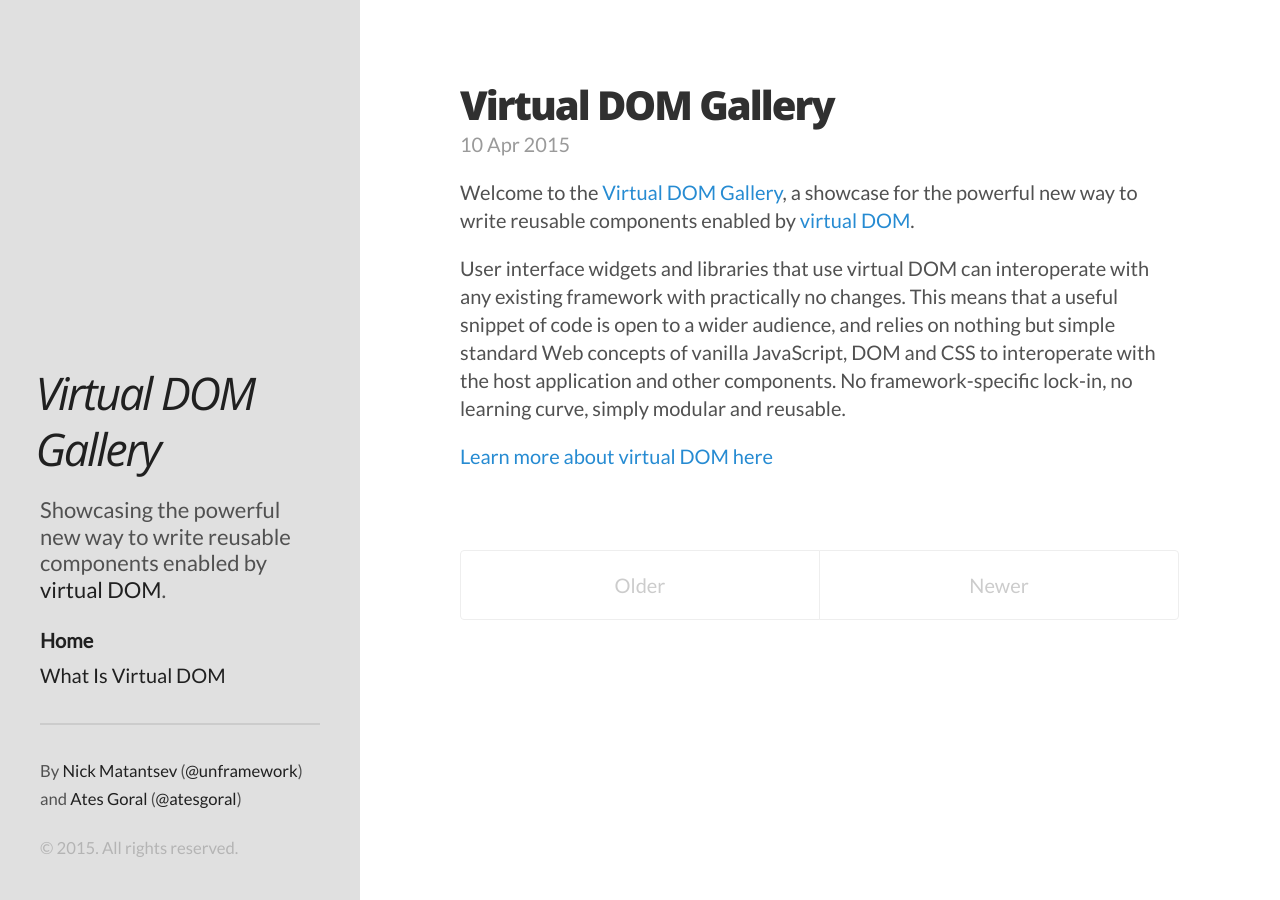
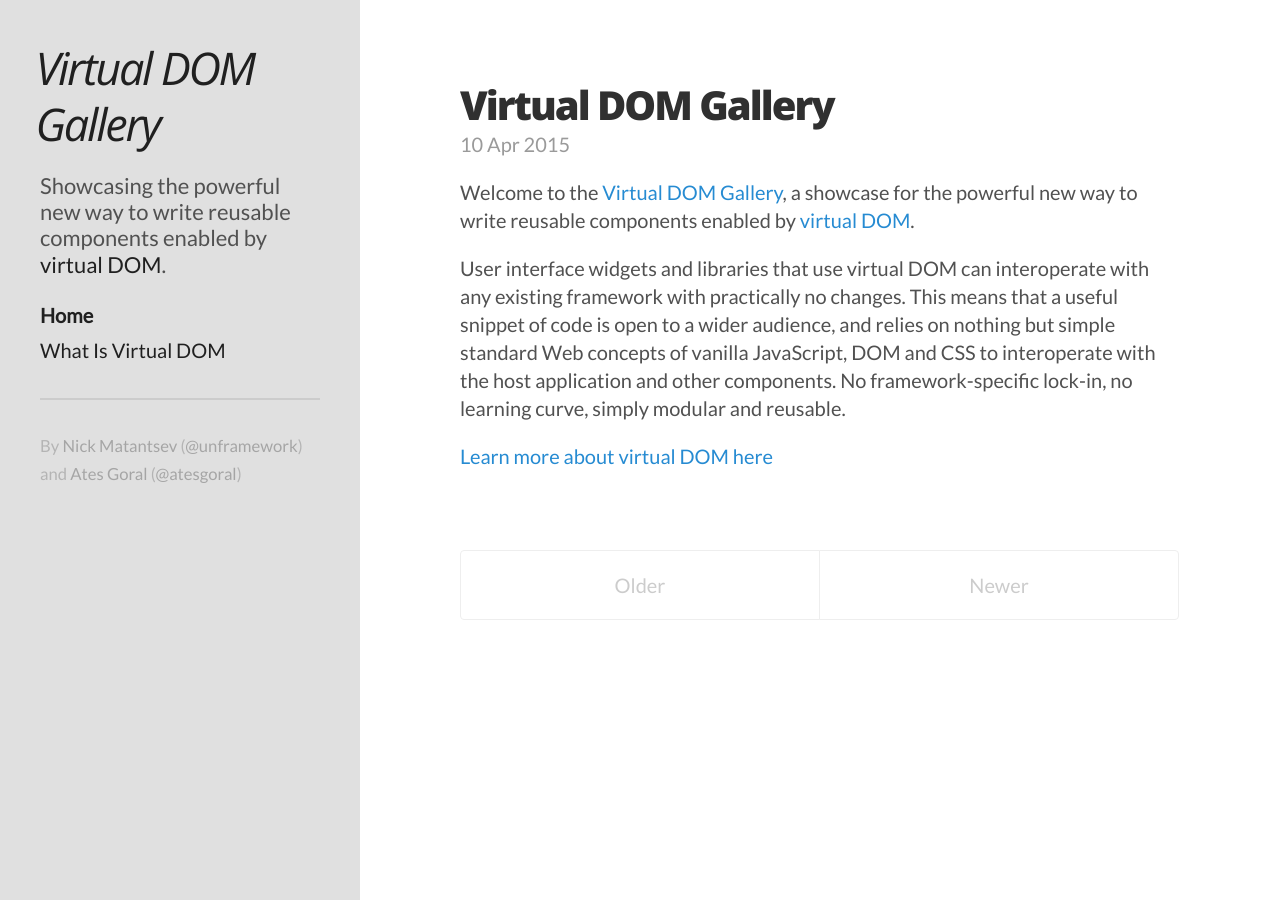
Before and after one commit to unframework/virtual-dom-gallery, a Jekyll site: the page built from index.html, in a window 1280 px wide. Built offline with Jekyll 4.4.1, drawn with Linux system fonts in a browser that asks for light colours; Markdown is read by kramdown in place of the engine named in the settings; the list of posts is cut into pages by our own code.

Commit message:
Sidebar tweaks

```diff
--- a/_includes/sidebar.html
+++ b/_includes/sidebar.html
@@ -1,5 +1,5 @@
 <div class="sidebar">
-  <div class="container sidebar-sticky">
+  <div class="container">
     <div class="sidebar-about">
       <h1>
         <a href="{{ site.baseurl }}">
@@ -29,7 +29,6 @@
 
     <hr />
 
-    <p><small>By <a href="https://github.com/unframework">Nick Matantsev</a> (<a href="https://twitter.com/unframework">@unframework</a>) and <a href="https://github.com/atesgoral">Ates Goral</a> (<a href="https://twitter.com/atesgoral">@atesgoral</a>)</small></p>
-    <p class="light"><small>&copy; {{ site.time | date: '%Y' }}. All rights reserved.</small></p>
+    <p class="light"><small>By <a href="https://github.com/unframework">Nick Matantsev</a> (<a href="https://twitter.com/unframework">@unframework</a>) and <a href="https://github.com/atesgoral">Ates Goral</a> (<a href="https://twitter.com/atesgoral">@atesgoral</a>)</small></p>
   </div>
 </div>
```
